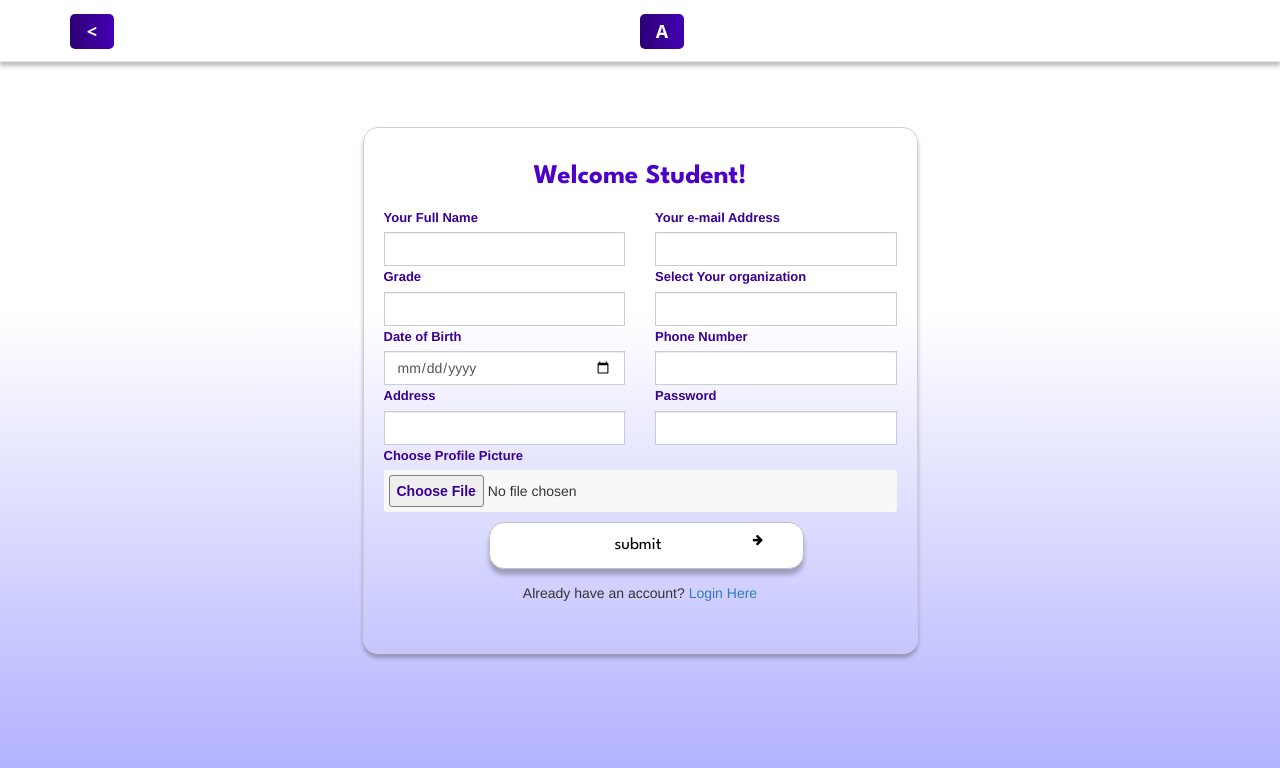
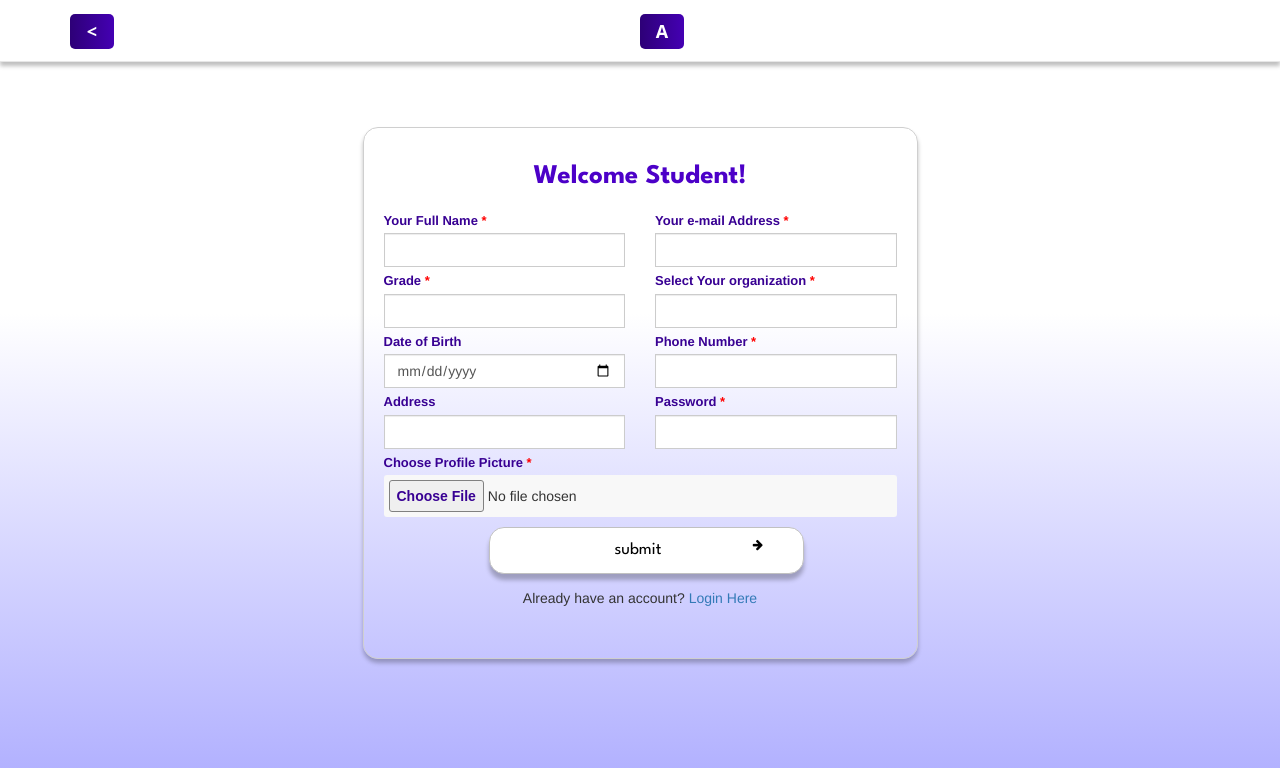
Before and after one commit to kpcsdocker/EdutechHost, an Angular app: page /register in a window 1280 px wide. Shown: the top 768 px of the page. Built offline with nearby package versions, Linux system fonts and the light colour scheme; a web font is replaced by a local one.

Commit message:
ui_req_fields

```diff
--- a/src/app/login/login.component.html
+++ b/src/app/login/login.component.html
@@ -64,14 +64,14 @@
                     <form [formGroup]="loginForm" action="#">
                       <div class="">
                          <div class="col-xl-12 col-md-12">
-                            <label for="exampleFormControlInput1" class="form-label">Email</label>
+                            <label for="exampleFormControlInput1" class="form-label required">Email</label>
                              <input type = "text" formControlName="email" class="form-control"/>
                              <div class="invalid-feedback" *ngIf="isEmailInvalid()">
                                 Should be in correct format, e.g., john@gmail.com
                               </div>
                           </div>
                          <div class="col-xl-12 col-md-12">
-                            <label for="exampleFormControlInput1" class="form-label">Password</label>
+                            <label for="exampleFormControlInput1" class="form-label required">Password</label>
                              <input type ="password" formControlName="password" class="form-control"/>
                           </div><br><br>
                          <div class="col-xl-12 btnn">
--- a/src/app/registration/registration.component.css
+++ b/src/app/registration/registration.component.css
@@ -65,7 +65,8 @@ input::file-selector-button {
 
 input[type=date]{line-height: 20px!important;}
 label{color: #380093 !important;
-    font-size: 13px;}
+    font-size: 13px;
+    margin-top:5px;margin-bottom: 3px;}
 
 .invalid-feedback {
     color: red;
--- a/src/app/registration/registration.component.html
+++ b/src/app/registration/registration.component.html
@@ -65,24 +65,24 @@
  <form [formGroup]="registrationForm" (ngSubmit)="onSubmit()">
     <div class="row">
         <div class="col-xl-6 col-md-6">
-            <label for="first_name" class="form-label">Your Full Name</label>
+            <label for="first_name" class="form-label required">Your Full Name</label>
             <input type="text" formControlName="first_name" class="form-control" name="first_name">
         </div>
     <!-- <input type="text" [(ngModel)]="last_name" name="last_name" placeholder="Last Name">
     <input type="text" [(ngModel)]="middle_initial" name="middle_initial" placeholder="Middle Initial"> -->
     <div class="col-xl-6 col-md-6">
-            <label for="email" class="form-label">Your e-mail Address</label><br>
+            <label for="email" class="form-label required">Your e-mail Address</label>
     <input type="email" formControlName="email" class="form-control" name="email">
     <div class="invalid-feedback" *ngIf="isEmailInvalid()">
         Should be in correct format.
       </div>
     </div>
     <div class="col-xl-6 col-md-6">
-            <label for="grade" class="form-label">Grade</label><br>
+            <label for="grade" class="form-label required">Grade</label>
     <input type="text" formControlName="grade" name="grade" class="form-control">
     </div>
     <div class="col-xl-6 col-md-6">
-            <label for="organization" class="form-label">Select Your organization</label>
+            <label for="organization" class="form-label required">Select Your organization</label>
     <input type="text" formControlName="school" name="school" class="form-control">
     </div>
     <div class="col-xl-6 col-md-6">
@@ -90,7 +90,7 @@
     <input type="date" formControlName="date_of_birth" name="date_of_birth" class="form-control">
     </div>
     <div class="col-xl-6 col-md-6">
-            <label for="phone" class="form-label">Phone Number</label>
+            <label for="phone" class="form-label required">Phone Number</label>
     <input type="text" formControlName="phone_number" name="phone_number" class="form-control">
     </div>
     <div class="col-xl-6 col-md-6">
@@ -104,11 +104,11 @@
     <input type="date" [(ngModel)]="created_date_time" name="created_date_time" placeholder="Created_date_time">
     <input type="date" [(ngModel)]="updated_date_time" name="updated_date_time" placeholder="Updated_date_time"> -->
      <div class="col-xl-6 col-md-6">
-            <label for="password" class="form-label">Password</label>
+            <label for="password" class="form-label required">Password</label>
     <input type="password" formControlName="password" name="password" class="form-control">
     </div>
     <div class="col-xl-12 col-md-12">
-            <label for="profile" class="form-label">Choose Profile Picture</label>
+            <label for="profile" class="form-label required">Choose Profile Picture</label>
             <div class='file-input'>
     <input type="file" (change)="onFileSelected($event)" formControlName="profile" name="imageFile">
     <!-- <span class='button'>Choose</span>
--- a/src/assets/css/style.css
+++ b/src/assets/css/style.css
@@ -1822,3 +1822,16 @@ height:100px;}
     font-size: 17px;
     font-family: 'League Spartan';
     font-weight: 500;}
+.required:after {
+  content:" *";
+  color: red;
+}
+
+/*Responsive*/
+  @media (min-width: 320px) and (max-width: 460px) {
+#call-to-action-2 h3 span.title1,#call-to-action-2 h3 span.title2{
+
+  }
+}
+
+/*Responsive*/
```
